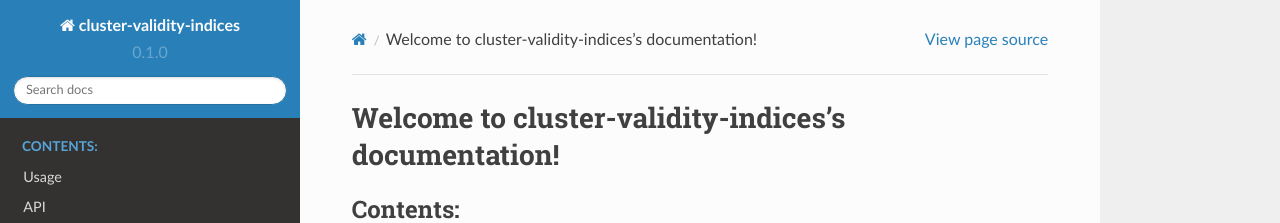
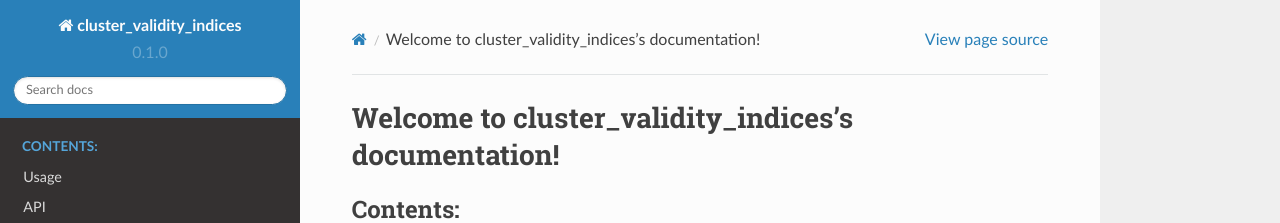
Before and after one commit to AP6YC/cvi, a Sphinx documentation site: the page built from docs/source/index.rst, in a window 1280 px wide. Shown: the top 223 px of the page. Built offline with Sphinx 7.4.7 and the Read the Docs theme 2.0.0, drawn with Linux system fonts in a browser that asks for light colours.

Commit message:
Update to underscore naming convention

```diff
--- a/docs/source/conf.py
+++ b/docs/source/conf.py
@@ -7,13 +7,13 @@ import os
 import sys
 sys.path.insert(0, os.path.abspath('../..'))
 sys.path.insert(0, os.path.abspath('../../src'))
-sys.path.insert(0, os.path.abspath('../../src/cluster-validity-indices'))
+sys.path.insert(0, os.path.abspath('../../src/cluster_validity_indices'))
 
 
 # -- Project information -----------------------------------------------------
 # https://www.sphinx-doc.org/en/master/usage/configuration.html#project-information
 
-project = 'cluster-validity-indices'
+project = 'cluster_validity_indices'
 copyright = '2022, Sasha Petrenko'
 author = 'Sasha Petrenko'
 release = '0.1.0'
--- a/docs/source/index.rst
+++ b/docs/source/index.rst
@@ -1,9 +1,9 @@
-.. cluster-validity-indices documentation master file, created by
+.. cluster_validit_indices documentation master file, created by
    sphinx-quickstart on Thu Aug 18 11:37:46 2022.
    You can adapt this file completely to your liking, but it should at least
    contain the root `toctree` directive.
 
-Welcome to cluster-validity-indices's documentation!
+Welcome to cluster_validity_indices's documentation!
 ====================================================
 
 .. toctree::
--- a/docs/source/usage.rst
+++ b/docs/source/usage.rst
@@ -6,11 +6,11 @@ Usage
 Installation
 ------------
 
-To use **cluster-validity-indices**, first install it using pip:
+To use **cluster_validity_indices**, first install it using pip:
 
 .. code-block:: console
 
-   (.venv) $ pip install cluster-validity-indices
+   (.venv) $ pip install cluster_validity_indices
 
 Instantiation
 -------------
--- a/setup.cfg
+++ b/setup.cfg
@@ -1,4 +1,4 @@
-[cluster-validity-indices]
+[cluster_validity_indices]
 name = cluster_validity_indices
 version = 0.1.0
 author = Sasha Petrenko
```
Also changed, not shown: README.md (+2 -1 lines).
